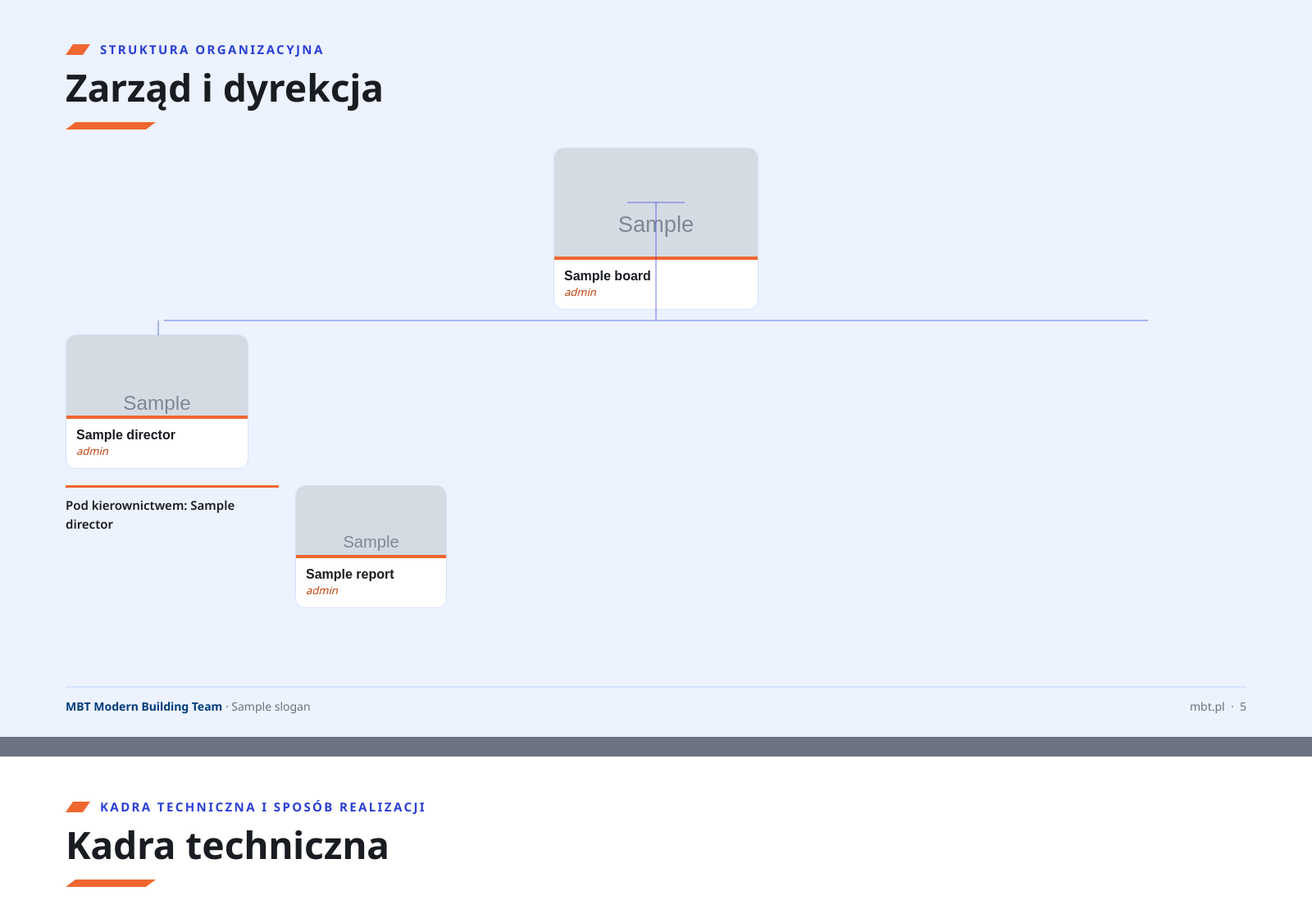
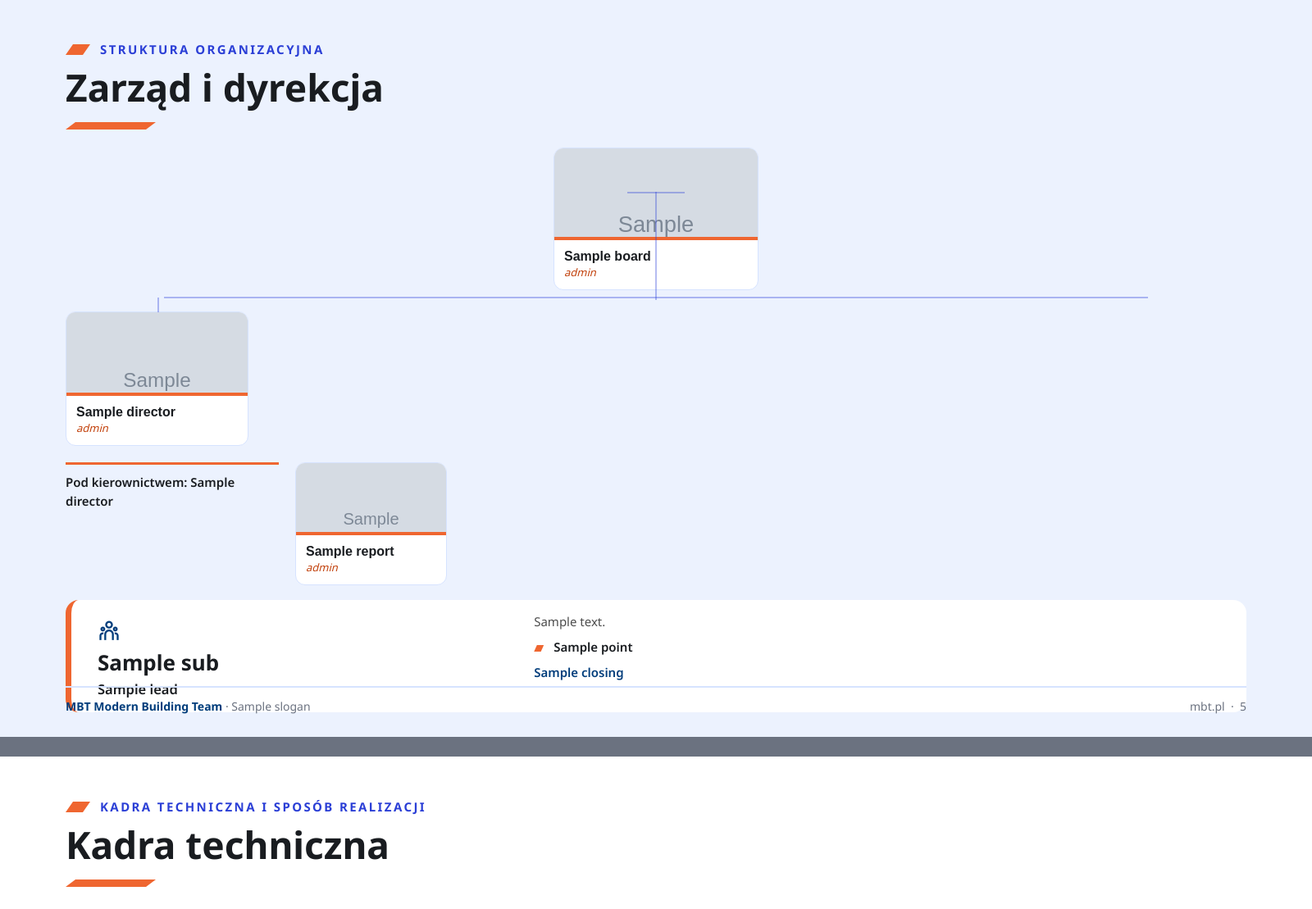
Before and after one commit to MBT-modern-building-team/MBT, a Django app: template MBTWebsite/MBTApp/templates/pages/potencjal_pdf.html in a window 1600 px wide. Shown: the part 3721-4830 px from the top of the page at 82% size. Run offline with Django 5.2, Linux system fonts and the light colour scheme; the template is opened without the code that fills it: most values are stand-ins (such as "Sample title", 1, 10 or a date in 2020); grey boxes marked "Sample" are stand-in pictures; data that the repository does not hold is empty; some web fonts are replaced.

Commit message:
Potencjał i referencje: sekcja Sprawdzeni podwykonawcy, bez podwładnych w strukturze, Gazele Biznesu 2024-2025, 19 z 41 realizacji w toku

```diff
--- a/MBTWebsite/MBTApp/portfolio.py
+++ b/MBTWebsite/MBTApp/portfolio.py
@@ -106,7 +106,7 @@ EXISTING_SLUGS = {
 # Kto gdzie stoi w sekcji „Struktura” (kolejność = kolejność na stronie).
 TREE_TOP = ['tomasz-kalisz', 'jacek-lewandowski']
 TREE_DIRECTORS = ['jakub-walczak', 'amelia-mzyk', 'krzysztof-filipowski', 'katarzyna-knabel', 'marek-latos', 'piotr-burda']
-TREE_REPORTS = {'jakub-walczak': ['bartlomiej-potuczko', 'dariusz-kudelko', 'michal-swoboda']}
+TREE_REPORTS = {}  # podwładni nie są pokazywani w strukturze
 
 
 def _clean(value):
@@ -381,6 +381,7 @@ def build_context(lang='pl'):
             'stats': stats,
             'total': total,
             'in_progress': in_progress,
+            'in_progress_note': _gettext('%(n)s z %(total)s realizacji jest w toku.') % {'n': in_progress, 'total': total},
             'sectors': [g for g in by_sector.values() if g['count']],
             'sector_bars': _bars(sector_counter),
             'voiv_bars': _bars(sorted(voiv_counter.items(), key=lambda kv: (-kv[1], kv[0])), _voiv_label),
@@ -402,6 +403,8 @@ def build_context(lang='pl'):
             'backup': t(tech.get('zaplecze')),
             'own_equipment': t(tech.get('wykaz_sprzetu_wlasnego')),
             'exec_tech': [t(x) for x in tech['technologie_wykonawcze']],
+            'subs': {'title': t(d['podwykonawcy']['tytul']), 'lead': t(d['podwykonawcy']['lead']), 'text': t(d['podwykonawcy']['tekst']),
+                     'points': [t(x) for x in d['podwykonawcy']['punkty']], 'closing': t(d['podwykonawcy']['zamkniecie'])},
             'methodology': [{'name': x['nazwa'], 'desc': t(x['opis'])} for x in tech['metodyka']],
         },
     }
--- a/MBTWebsite/MBTApp/templates/pages/potencjal_pdf.html
+++ b/MBTWebsite/MBTApp/templates/pages/potencjal_pdf.html
@@ -51,6 +51,15 @@ h3.sub{font-size:23px;margin-bottom:12px}
 .prof .card{padding:14px 24px}.prof .card h3{margin-bottom:6px;font-size:20px}
 .prof .capital{padding:18px 32px}.prof .capital .row{padding:4px 0}.prof .capital dd{font-size:28px}.prof .capital .sum dd{font-size:32px}
 .prof .spec{column-count:2;column-gap:28px}.prof .spec li{break-inside:avoid}
+.subs{display:grid;grid-template-columns:1fr 1.7fr;gap:40px;margin-top:18px;background:#fff;border-left:7px solid var(--or);border-radius:16px;padding:16px 32px}
+.subs-l i{font-size:28px;color:var(--navy)}
+.subs-l h3{font-size:26px;margin:2px 0 6px}
+.subs-l .lead{font:600 16.5px/1.4 "Noto Sans",sans-serif;color:var(--ink)}
+.subs-r{font-size:15px;line-height:1.45}
+.subs-r ul{margin:8px 0}
+.subs-r li{position:relative;padding:1px 0 1px 24px;font-weight:600;color:var(--ink)}
+.subs-r li::before{content:"";position:absolute;left:0;top:9px;width:12px;height:8px;background:var(--or);clip-path:polygon(30% 0,100% 0,70% 100%,0 100%)}
+.subs-r .close{font-weight:600;color:var(--navy)}
 /* okładka */
 .cover{background:var(--navy) center/cover no-repeat}
 .cover::before{content:"";position:absolute;inset:0;background:linear-gradient(100deg,rgba(2,20,50,.93) 0%,rgba(2,20,50,.78) 55%,rgba(2,20,50,.55) 100%)}
@@ -126,18 +135,18 @@ thead th:first-child{border-radius:10px 0 0 10px}thead th:last-child{border-radi
 
 /* organigram */
 .org-top{display:flex;justify-content:center;gap:70px;position:relative}
-.org-top::before{content:"";position:absolute;left:calc(50% - 35px);width:70px;top:66px;height:2px;background:rgba(43,63,214,.35)}
-.org-dir{display:grid;grid-template-columns:repeat(6,1fr);gap:20px;margin-top:30px;position:relative}
+.org-top::before{content:"";position:absolute;left:calc(50% - 35px);width:70px;top:54px;height:2px;background:rgba(43,63,214,.35)}
+.org-dir{display:grid;grid-template-columns:repeat(6,1fr);gap:20px;margin-top:26px;position:relative}
 .org-dir::before{content:"";position:absolute;left:calc(100%/12);right:calc(100%/12);top:-18px;height:2px;background:rgba(43,63,214,.35)}
 .org-dir>li{position:relative}
 .org-dir>li::before{content:"";position:absolute;left:50%;top:-18px;width:2px;height:18px;background:rgba(43,63,214,.35)}
-.org-top::after{content:"";position:absolute;left:calc(50% - 1px);top:66px;bottom:-12px;width:2px;background:rgba(43,63,214,.35)}
+.org-top::after{content:"";position:absolute;left:calc(50% - 1px);top:54px;bottom:-12px;width:2px;background:rgba(43,63,214,.35)}
 .person{background:#fff;border:1px solid var(--t3);border-radius:12px}
 .person .ph{border-radius:11px 11px 0 0;overflow:hidden}
 .person .ph{height:98px;background:var(--t2)}
 .person .ph img{width:100%;height:100%;object-fit:cover;object-position:top;display:block}
 .person .ph div{height:100%;background:var(--navy);color:#fff;display:flex;align-items:center;justify-content:center;font:700 40px "Technor",sans-serif}
-.person.big{width:250px}.person.big .ph{height:132px}
+.person.big{width:250px}.person.big .ph{height:108px}
 .person .nm{padding:10px 12px 12px;border-top:4px solid var(--or)}
 .person .nm strong{display:block;color:var(--ink);font:700 16px/1.2 "Technor",sans-serif}
 .person .nm span{display:block;font-size:13px;color:var(--or-txt);font-style:italic;line-height:1.3;margin-top:2px}
@@ -259,6 +268,8 @@ thead th:first-child{border-radius:10px 0 0 10px}thead th:last-child{border-radi
   <div class="reports"><div class="lbl">{% trans 'Pod kierownictwem' %}: {{ m.name }}</div>
     <ul>{% for r in m.reports %}<li class="person"><div class="ph">{% if r.photo %}<img src="{{ r.photo }}" style="object-position:{{ r.photo_pos }}" alt="{{ r.name }}">{% else %}<div>{{ r.initials }}</div>{% endif %}</div><div class="nm"><strong>{{ r.name }}</strong><span>{{ r.role }}</span></div></li>{% endfor %}</ul></div>
   {% endif %}{% endfor %}
+  <div class="subs"><div class="subs-l"><i class="ri-team-line"></i><h3>{{ p.subs.title }}</h3><p class="lead">{{ p.subs.lead }}</p></div>
+    <div class="subs-r"><p>{{ p.subs.text }}</p><ul>{% for x in p.subs.points %}<li>{{ x }}</li>{% endfor %}</ul><p class="close">{{ p.subs.closing }}</p></div></div>
 </div>{% include 'pages/_pot_pdf_foot.html' with n=5 %}</section>
 
 {# ---------- 6. Kadra techniczna ---------- #}
@@ -299,7 +310,7 @@ thead th:first-child{border-radius:10px 0 0 10px}thead th:last-child{border-radi
 {# ---------- Realizacje ---------- #}
 {% for slide in project_slides %}
 <section class="slide{% if forloop.counter0|divisibleby:2 %} tint{% endif %}"><div class="in">
-  <div class="head" style="margin-bottom:14px"><p class="kick">{% trans 'REALIZACJE' %}</p><h2 class="title" style="font-size:34px;margin-top:8px">{% if forloop.first %}{{ p.texts.realizacje_h2 }}{% else %}{{ p.texts.realizacje_h2 }} <span style="color:#9ca3af;font-size:24px">· {{ forloop.counter }}/{{ project_slides|length }}</span>{% endif %}</h2></div>
+  <div class="head" style="margin-bottom:14px"><p class="kick">{% trans 'REALIZACJE' %}</p><h2 class="title" style="font-size:34px;margin-top:8px">{% if forloop.first %}{{ p.texts.realizacje_h2 }} <span style="color:#6b7280;font-size:20px;font-weight:600">· {{ p.in_progress_note }}</span>{% else %}{{ p.texts.realizacje_h2 }} <span style="color:#9ca3af;font-size:24px">· {{ forloop.counter }}/{{ project_slides|length }}</span>{% endif %}</h2></div>
   {% for row in slide %}
   <div class="row">
     {% if row.show_head %}<h3 class="sec-h">{% if row.code %}<span>{{ row.code }}</span>{% endif %}{{ row.name }}</h3>{% endif %}
```
Also changed, not shown: MBTWebsite/MBTApp/portfolio_mbt.json (+13 -2 lines), MBTWebsite/MBTApp/static/css/potencjal.css (+10 -0 lines), MBTWebsite/MBTApp/templates/pages/potencjal.html (+12 -1 lines), MBTWebsite/MBTApp/locale/cs/LC_MESSAGES/django.po, MBTWebsite/MBTApp/locale/de/LC_MESSAGES/django.po, MBTWebsite/MBTApp/locale/en/LC_MESSAGES/django.po, MBTWebsite/MBTApp/locale/hu/LC_MESSAGES/django.po, MBTWebsite/MBTApp/locale/sk/LC_MESSAGES/django.po, MBTWebsite/MBTApp/locale/uk/LC_MESSAGES/django.po, 6 other files.
